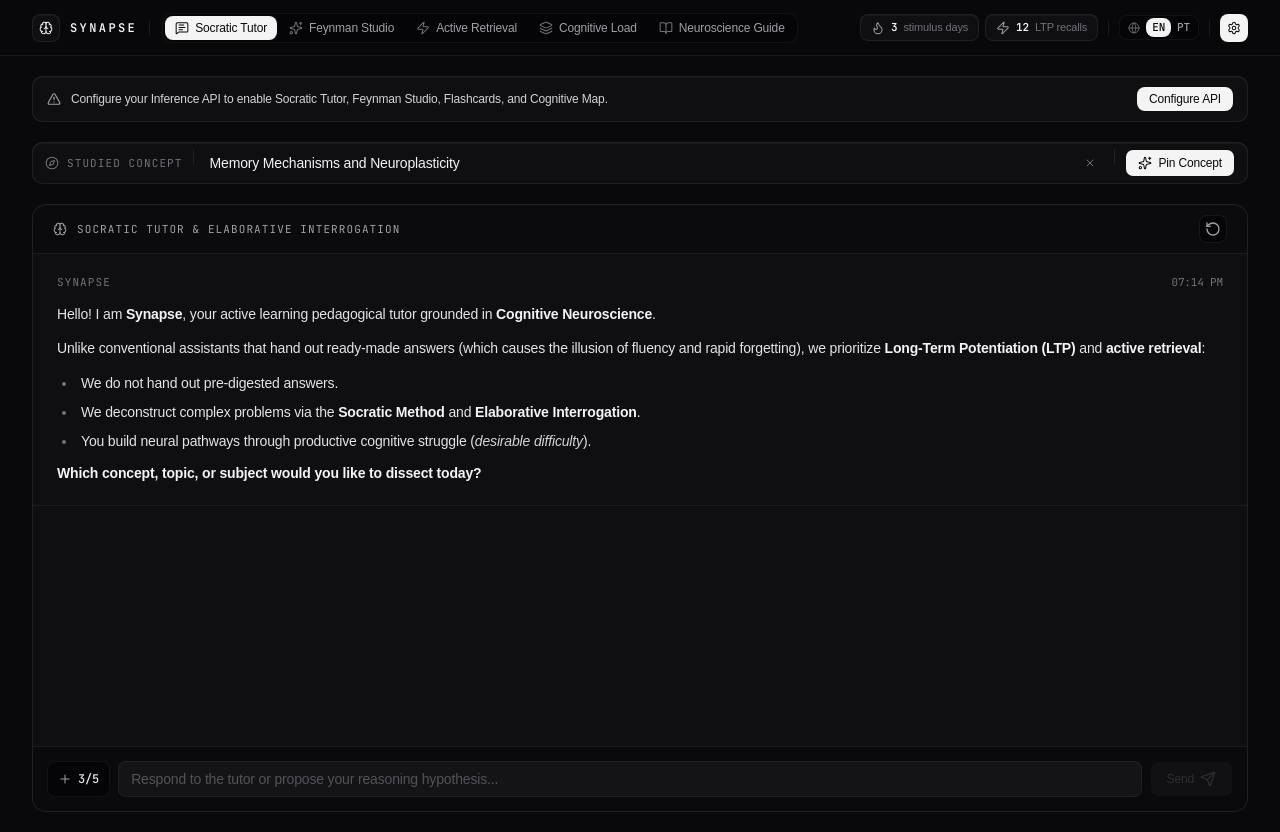
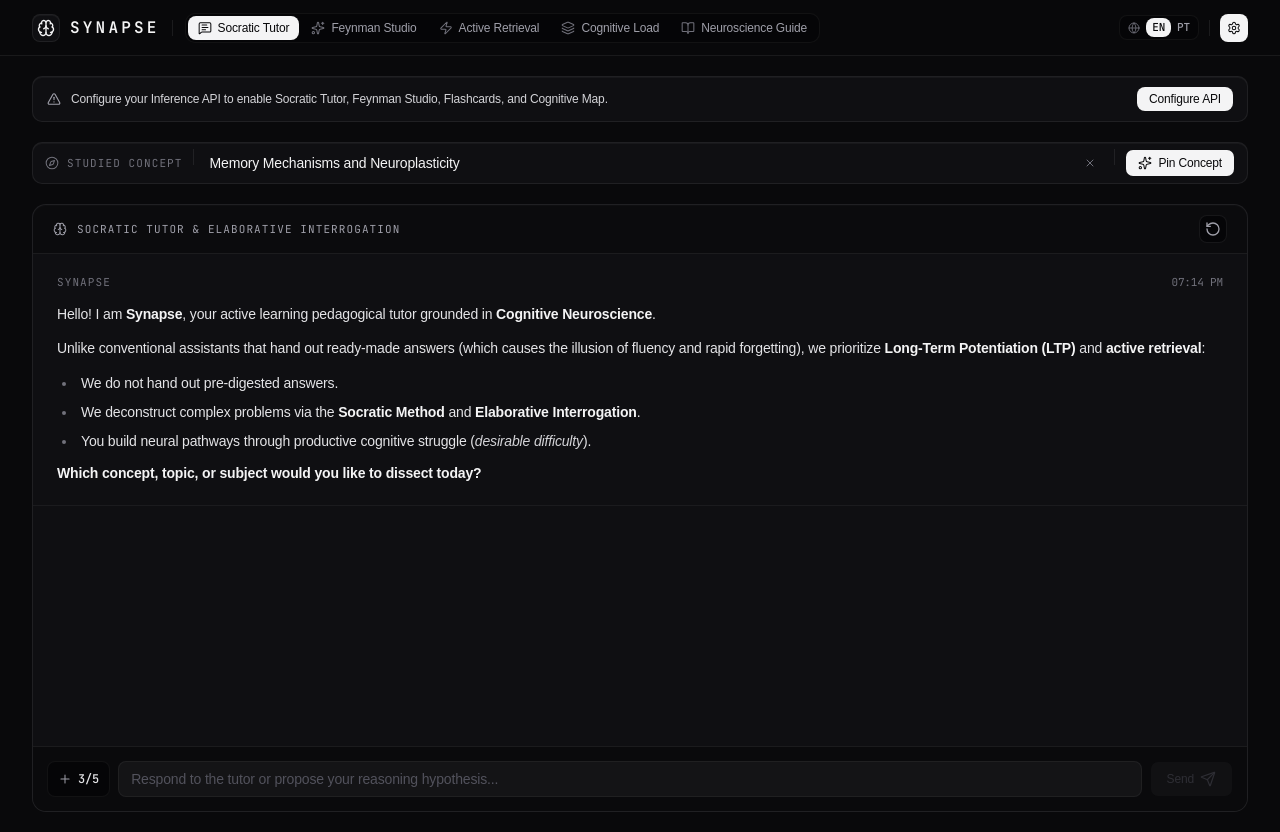
Before and after one commit to sian-io/synapse, a React (Vite) app: page / in a window 1280 px wide. Built offline with nearby package versions, Linux system fonts and the light colour scheme; what hono would draw is missing.

Commit message:
refactor: small UI tweaks
Makes title and brain icon a little larger in the top left corner, removes stats from top right corner (for now).

```diff
--- a/src/App.tsx
+++ b/src/App.tsx
@@ -113,9 +113,9 @@ function AppContent() {
           <div className="flex items-center gap-3 shrink-0">
             <div className="flex items-center gap-2.5 shrink-0">
               <div className="w-7 h-7 rounded-md surface-panel flex items-center justify-center text-zinc-100">
-                <Brain className="w-3.5 h-3.5 text-zinc-100 stroke-[1.75]" />
+                <Brain className="w-4.5 h-4.5 text-zinc-100 stroke-[1.75]" />
               </div>
-              <span className="font-mono text-xs font-semibold tracking-[0.2em] text-zinc-100">
+              <span className="font-mono text-xs-[14px] font-semibold tracking-[0.2em] text-zinc-100">
                 SYNAPSE
               </span>
             </div>
@@ -147,37 +147,6 @@ function AppContent() {
 
           {/* Right Controls: Metrics, Language Selector & AI Settings */}
           <div className="flex items-center gap-1.5 sm:gap-2.5 shrink-0">
-            {/* Neuro Cognitive Stats */}
-            <div className="flex items-center gap-1 sm:gap-1.5">
-              {/* Retention Streak */}
-              <div
-                className="flex items-center gap-1 sm:gap-1.5 px-2 sm:px-2.5 py-1 rounded-md surface-panel text-[11px] text-zinc-400 transition-colors hover:border-white/[0.14]"
-                title={t.app.stats.retentionStreakTooltip}
-              >
-                <Flame className="w-3.5 h-3.5 text-zinc-400 stroke-[1.75]" />
-                <span className="font-mono tabular-nums font-semibold text-zinc-100">
-                  {stats.retentionStreakDays}
-                </span>
-                <span className="hidden md:inline text-zinc-500">{t.app.stats.retentionStreak}</span>
-                <span className="md:hidden font-mono tabular-nums text-zinc-500">{t.app.stats.retentionStreakShort}</span>
-              </div>
-
-              {/* LTP Recalls */}
-              <div
-                className="flex items-center gap-1 sm:gap-1.5 px-2 sm:px-2.5 py-1 rounded-md surface-panel text-[11px] text-zinc-400 transition-colors hover:border-white/[0.14]"
-                title={t.app.stats.recallsLTPTooltip}
-              >
-                <Zap className="w-3.5 h-3.5 text-zinc-400 stroke-[1.75]" />
-                <span className="font-mono tabular-nums font-semibold text-zinc-100">
-                  {stats.retrievalAttempts + stats.socraticQuestionsAnswered}
-                </span>
-                <span className="hidden md:inline text-zinc-500">{t.app.stats.recallsLTP}</span>
-                <span className="md:hidden font-mono tabular-nums text-zinc-500">{t.app.stats.recallsLTPShort}</span>
-              </div>
-            </div>
-
-            <div className="hidden sm:block h-4 w-px bg-white/[0.08] shrink-0" />
-
             {/* Language Switcher */}
             <div className="flex items-center rounded-md surface-recessed p-0.5 text-xs text-zinc-300 font-medium">
               <div className="hidden sm:flex items-center px-1.5 text-zinc-500">
```
